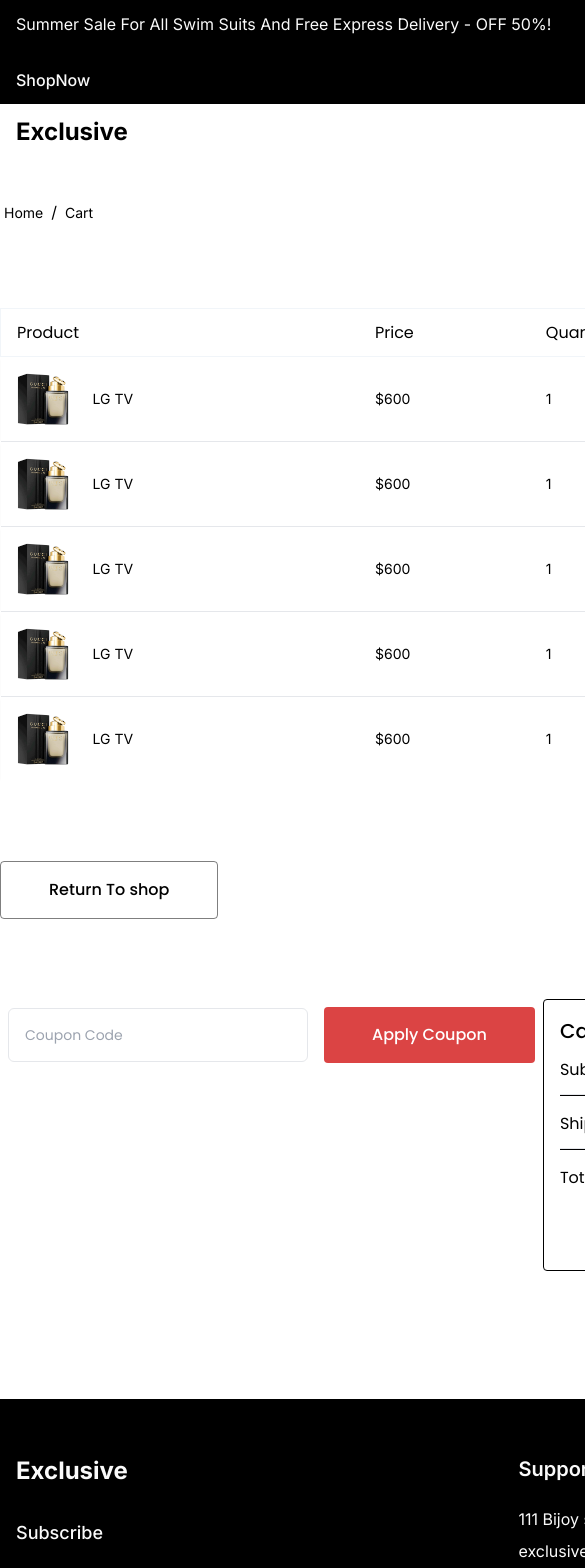
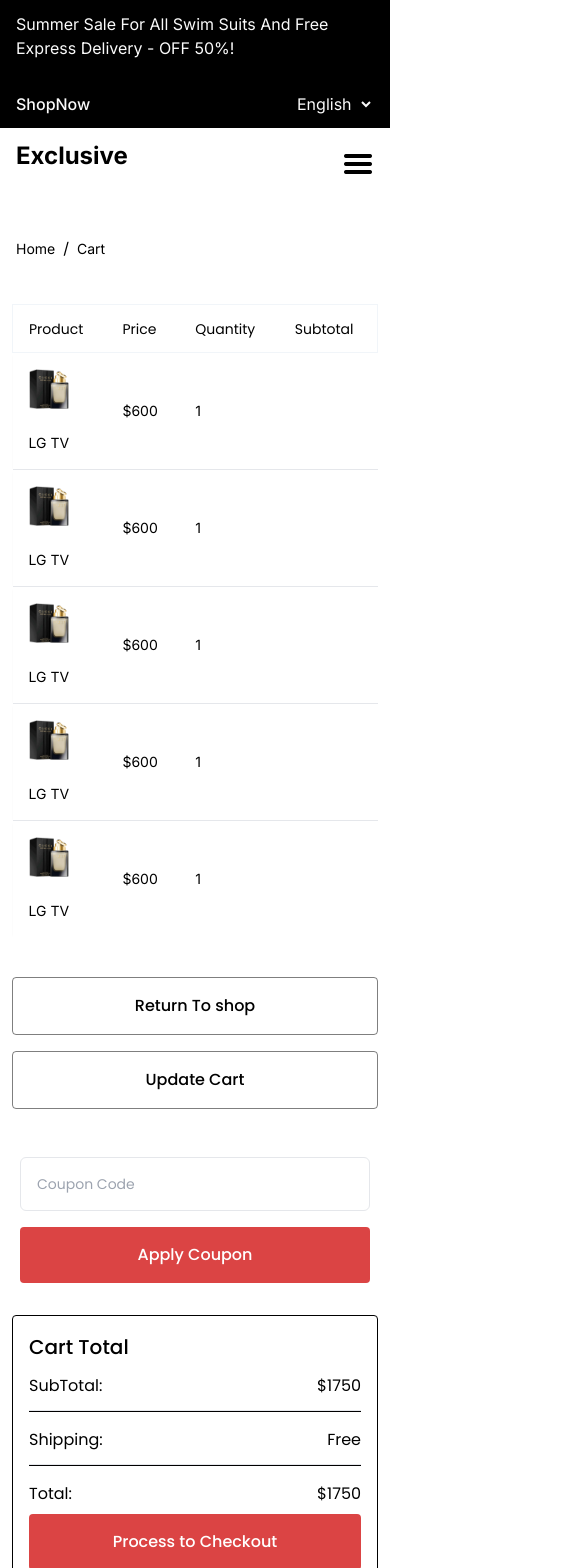
Before and after one commit to codegiyu/e-commerce-mini, a React (Vite) app: page /cart in a window 390 px wide. Shown: the top 1568 px of the page, 585 px wide, since content can reach past the window. Built offline with nearby package versions, Linux system fonts and the light colour scheme.

Commit message:
cart responsive done

```diff
--- a/src/components/atoms/OutlineBtn.tsx
+++ b/src/components/atoms/OutlineBtn.tsx
@@ -10,7 +10,7 @@
   return (
     <Button
       variant="outline"
-      className={`py-4 px-12 ${fullWidth ? 'w-full' : 'w-fit'} rounded font-poppins text-base font-medium`}
+      className={`py-4 px-12 ${fullWidth ? 'w-full' : 'w-full md:w-fit'} rounded font-poppins text-base font-medium`}
       {...props}>
       {text}
     </Button>
--- a/src/components/atoms/RegularBtn.tsx
+++ b/src/components/atoms/RegularBtn.tsx
@@ -11,7 +11,7 @@
   return (
     <Button
       variant="default"
-      className={cn(`py-4 px-12 ${fullWidth ? 'w-full' : 'w-fit'} rounded font-poppins text-base font-medium`, className)}
+      className={cn(`py-4 px-12 ${fullWidth ? 'w-full' : 'w-full md:w-fit'} rounded font-poppins text-base font-medium`, className)}
       {...props}>
       {text}
     </Button>
--- a/src/components/cartTable/cartTable.tsx
+++ b/src/components/cartTable/cartTable.tsx
@@ -46,7 +46,7 @@
     },
   ];
   return (
-    <div className="mx-auto md:w-[90%] max-w-[1170px] mt-5 mb-20 flex flex-col gap-20">
+    <div className="md:mx-auto md:w-[90%] md:max-w-[1170px] mt-5 mb-20 flex flex-col gap-10 md:gap-20  p-3 md:p-0">
       <div className="flex items-center gap-2 md:w-[104px] p-1 ">
         <Link to="/"><span className="text-[14px] cursor-pointer">Home</span></Link>
         <span>/</span>
@@ -55,18 +55,18 @@
       <div className="">
         <DataTable columns={cartColumns} data={cart} />
       </div>
-      <div className=" flex items-center justify-between">
+      <div className=" flex md:flex md:flex-row md:items-center md:justify-between  flex-col gap-4 ">
         <OutlineBtn text="Return To shop" />
         <OutlineBtn text="Update Cart" />
       </div>
-      <div className="mb-12 flex items-start justify-between" >
-        <form className="md:w-[527px] p-2 flex  items-center justify-center gap-4">
-          <input className="w-[300px] p-[16px] rounded-md border font-poppins outline-none font-normal text-sm"
+      <div className="mb-12 flex flex-col md:flex-row items-start justify-between md:gap-4" >
+        <form className="md:w-[527px] w-full mb-6 p-2 flex  flex-col md:flex-row md:items-center md:justify-center gap-4">
+          <input className="md:w-[300px] p-[16px] rounded-md border font-poppins outline-none font-normal text-sm"
             placeholder="Coupon Code">
           </input>
           <RegularBtn text="Apply Coupon" />
         </form>
-        <form className="w-[470px] p-4 border border-black rounded-sm">
+        <form className="md:w-[470px] w-full p-4 border border-black rounded-sm">
           <h2 className="text-[20px] font-poppins font-medium">Cart Total</h2>
           <div className="flex items-center justify-between mb-3 mt-3">
             <span className="text-base font-poppins font-normal">SubTotal:</span>
--- a/src/components/cartTable/column.tsx
+++ b/src/components/cartTable/column.tsx
@@ -21,16 +21,16 @@
     accessorFn: row => ({ id: row.id, name: row.name, image: row.image }) satisfies ProductColumn,
     header: () => (
       <div className="">
-        <h2 className="text-[16px] font-poppins font-normal text-black ">Product</h2>
+        <h2 className="text-sm md:text-[16px]  font-poppins font-normal text-black ">Product</h2>
       </div>
     ),
     cell: ({row}) => {
       const { name, image } = row.getValue('product') as ProductColumn;
 
       return (
-        <div className="flex items-center gap-6">
+        <div className="flex flex-col md:flex-row md:items-center gap-6">
           <div className="relative group">
-            <img src={image} alt={name} className="w-[3.25rem] h-[3.25rem] object-cover cursor-pointer" />
+            <img src={image} alt={name} className="w-10 h-10 md:w-[3.25rem] md:h-[3.25rem] object-cover cursor-pointer" />
             <button className="absolute  text-white
               text-bold -inset-3 right-0 -left-2 rounded-[100%] w-6 h-6 bg-red-600 opacity-0 group-hover:opacity-100 transition-opacity duration-300">X</button>
           </div>
@@ -43,7 +43,7 @@
     accessorKey: "price",
     header: () => (
       <div>
-        <h2 className="text-[16px] font-poppins font-normal text-black">Price</h2>
+        <h2 className="text-sm md:text-[16px] font-poppins font-normal text-black">Price</h2>
       </div>
     ),
     cell: ({row}) => {
@@ -57,7 +57,7 @@
     accessorKey: "quantity",
     header: () => (
       <div>
-        <h2 className="text-[16px] font-poppins font-normal text-black">Quantity</h2>
+        <h2 className="text-sm md:text-[16px] font-poppins font-normal text-black">Quantity</h2>
       </div>
     ),
   },
@@ -65,7 +65,7 @@
     accessorKey: "subtotal",
     header: () => (
       <div>
-        <h2 className="text-[16px] font-poppins font-normal text-black">Subtotal</h2>
+        <h2 className="text-sm md:text-[16px]  font-poppins font-normal text-black">Subtotal</h2>
       </div>
     ),
   },
```
